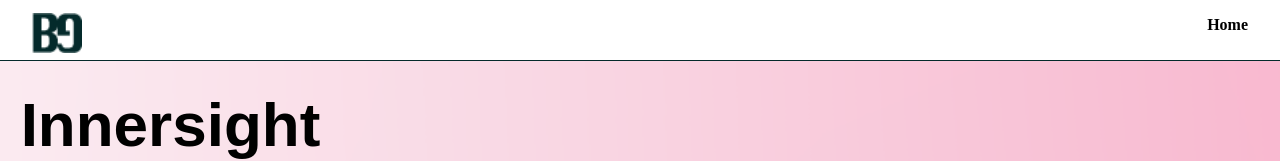
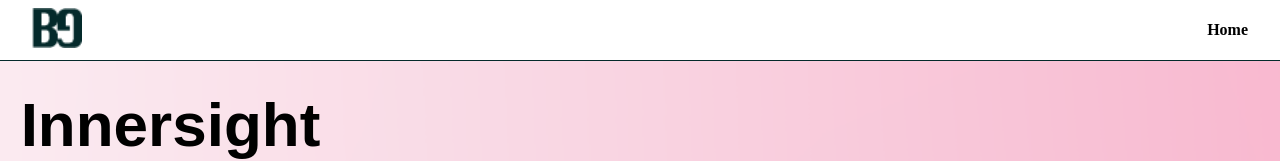
Before and after one commit to bguemos/bri-lynngportfolio, a Next.js app: page /innersight in a window 1280 px wide. Shown: the top 161 px of the page. Built offline with nearby package versions, Linux system fonts and the light colour scheme; a web font is replaced by a local one.

Commit message:
aligned header

```diff
--- a/components/header/Header.module.css
+++ b/components/header/Header.module.css
@@ -5,6 +5,7 @@
     display: flex;
     flex-direction: row;
     justify-content: space-between;
+    align-items: center;
     position: absolute;
     top: 0;
     left: 0;
@@ -15,7 +16,7 @@
 
 .logo {
     margin-left: 2rem;
-    padding-top: 1%;
+
 }
 
 .links {
```
